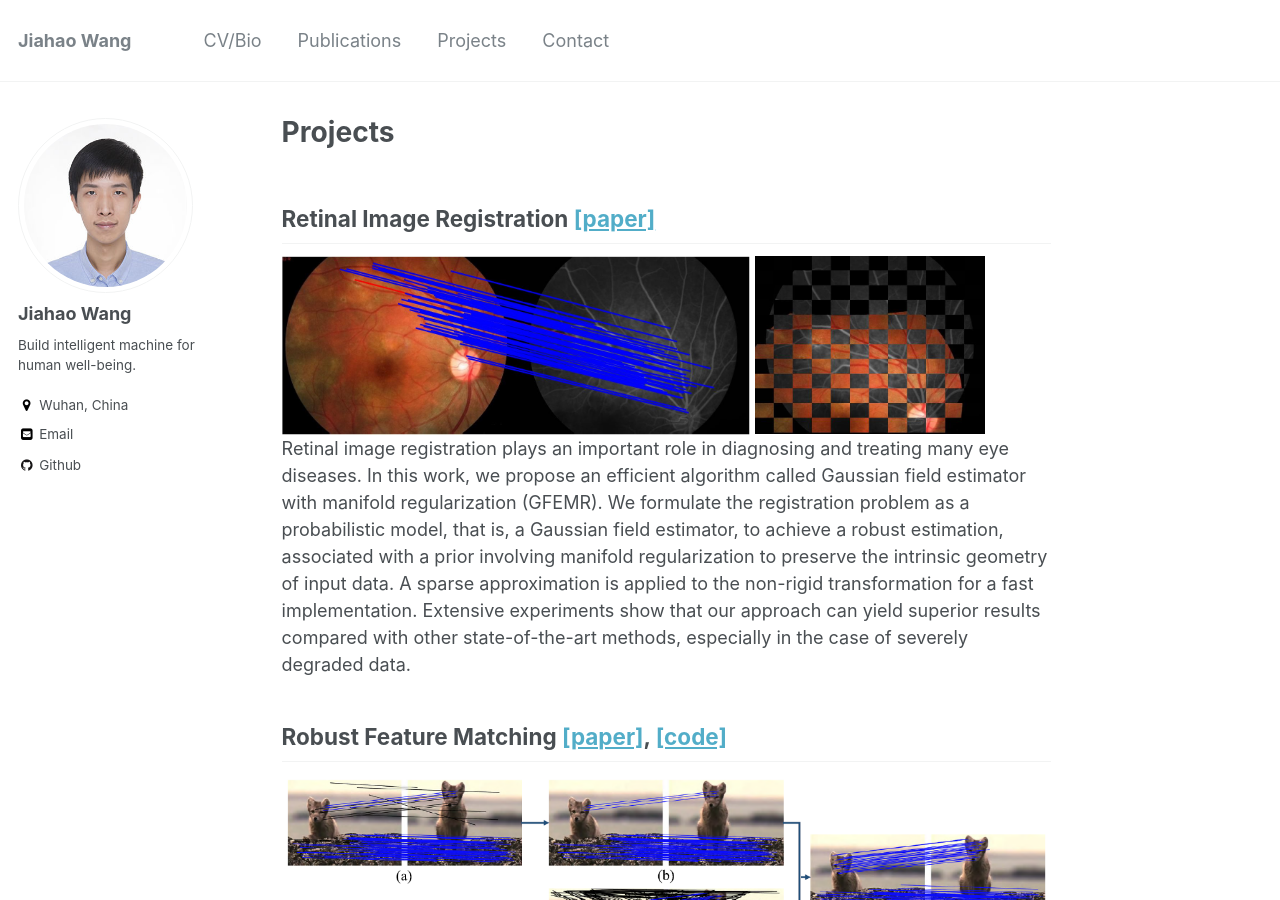
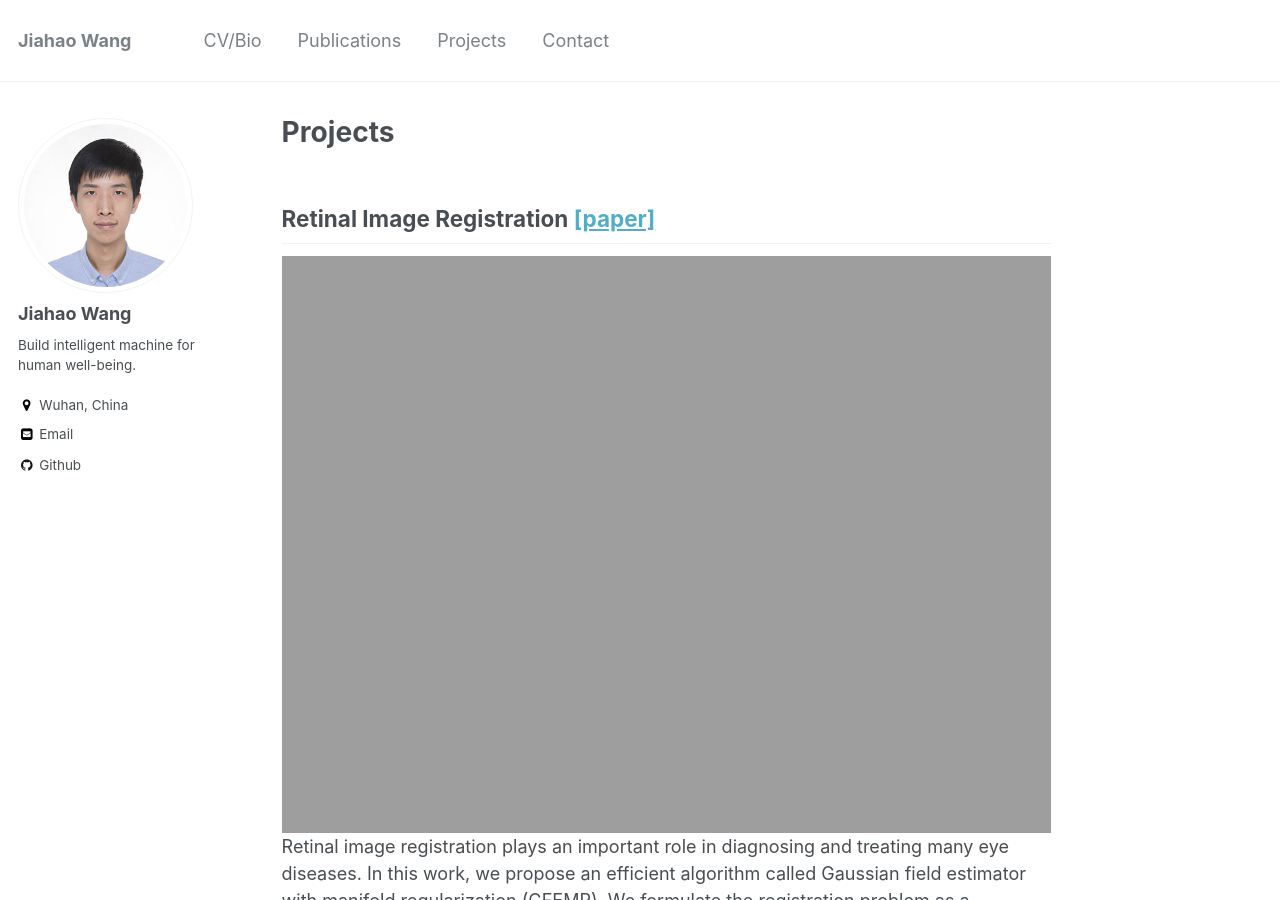
Before and after one commit to JiahaoPlus/JiahaoPlus.github.io, a Jekyll site: the page built from _pages/projects.md, in a window 1280 px wide and 900 px high. Built offline with Jekyll 4.4.1, drawn with Linux system fonts in a browser that asks for light colours.

Commit message:
update 'projects'

```diff
--- a/_pages/projects.md
+++ b/_pages/projects.md
@@ -5,12 +5,14 @@ permalink: /projects/
 author_profile: true
 ---
 ## Retinal Image Registration [[paper]](https://authors.elsevier.com/c/1YDGYbZX4vg-J)
-<img width="468" height="180" src="https://JiahaoPlus.github.io/images/gfemr_our_m.jpg"/>  <img width="230.4" height="180" src="https://JiahaoPlus.github.io/images/gfemr_our_r.jpg"/> <br>
+<img width="800" height="244" src="https://JiahaoPlus.github.io/images/Retianl_GF.PNG"/> <br>
 Retinal image registration plays an important role in diagnosing and treating many eye diseases. In this work, we propose an efficient algorithm called Gaussian field estimator with manifold regularization (GFEMR). We formulate the registration problem as a probabilistic model, that is, a Gaussian field estimator, to achieve a robust estimation, associated with a prior involving manifold regularization to preserve the intrinsic geometry of input data. A sparse approximation is applied to the non-rigid transformation for a fast implementation. Extensive experiments show that our approach can yield superior results compared with other state-of-the-art methods, especially in the case of severely degraded data.
+<img width="468" height="180" src="https://JiahaoPlus.github.io/images/gfemr_our_m.jpg"/>  <img width="230.4" height="180" src="https://JiahaoPlus.github.io/images/gfemr_our_r.jpg"/>
 
 ## Robust Feature Matching [[paper]](https://ieeexplore.ieee.org/document/8089726), [[code]](https://github.com/JiahaoPlus/PSSC)
 <img width="800" height="286" src="https://JiahaoPlus.github.io/images/PSSC.PNG"/> <br>
 Feature matching is a key problem in computer vision, graphics, robot location, and medical image registration. The features are often salient points with associated descriptors extracted by detectors, and the goal is to find point correspondences according to their positions and descriptors. However, in real-world matching problems, the putative matches typically contain a large proportion of outliers. Thus, we introduce a progressive framework, which uses matching results on a small putative set with high inlier ratio to guide the matching on a large putative set. The spatial consensus is modeled by a non-parametric thinplate spline kernel and a sparse approximation is applied to accelerate the optimization. The quantitative results on various experimental data demonstrate that our method can achieve better matching accuracy and can generate more good matches compared to several state-of-the-art methods.
+<img width="800" height="268" src="https://JiahaoPlus.github.io/images/PSSC_result.PNG"/> <br>
 
 ## Medical Image Segmentation [[poster]](https://JiahaoPlus.github.io/files/UCLA_Poster.pdf)
 <img width="400" height="218" src="https://JiahaoPlus.github.io/images/HaN.JPG"/> <br>
```
